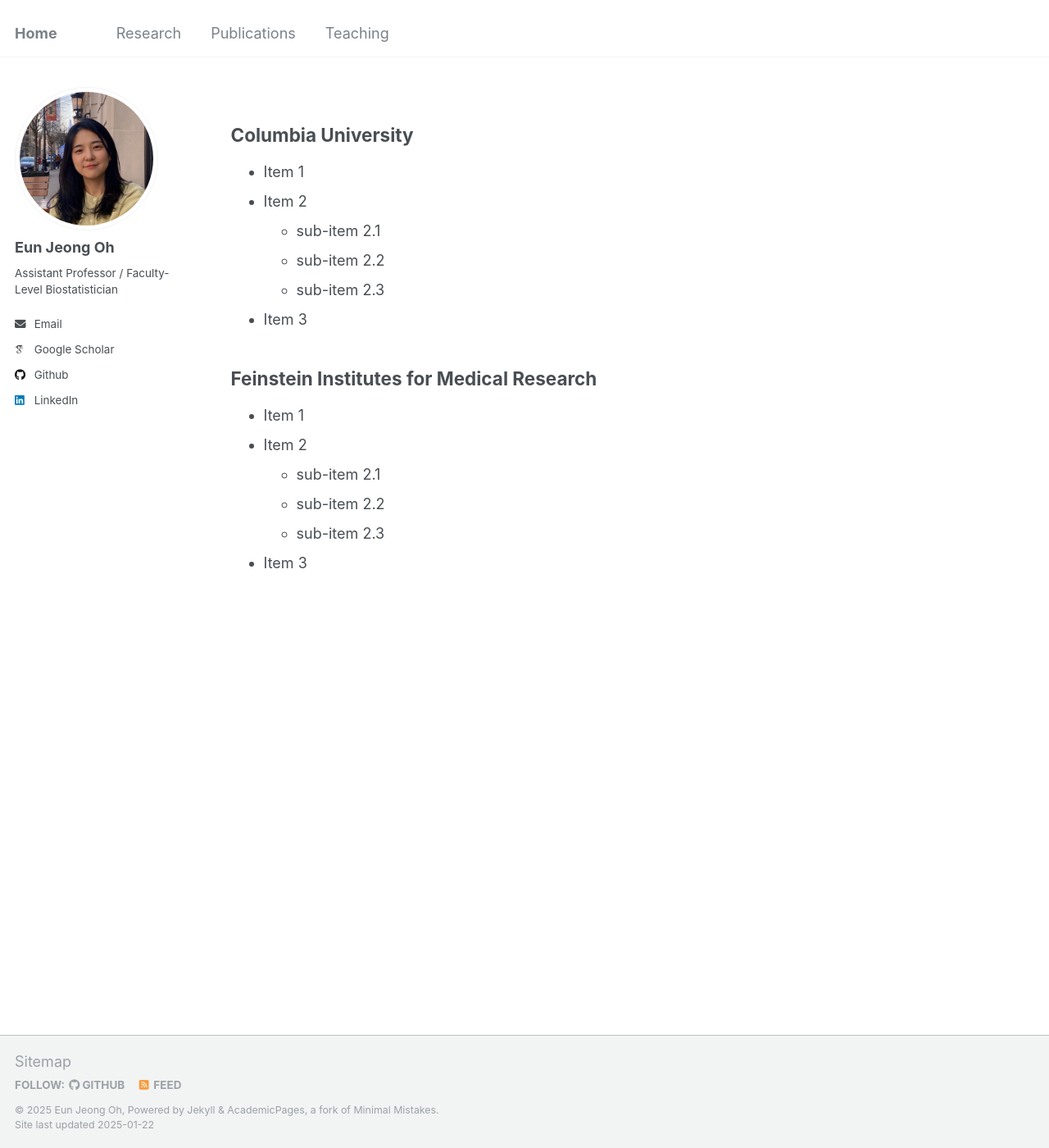
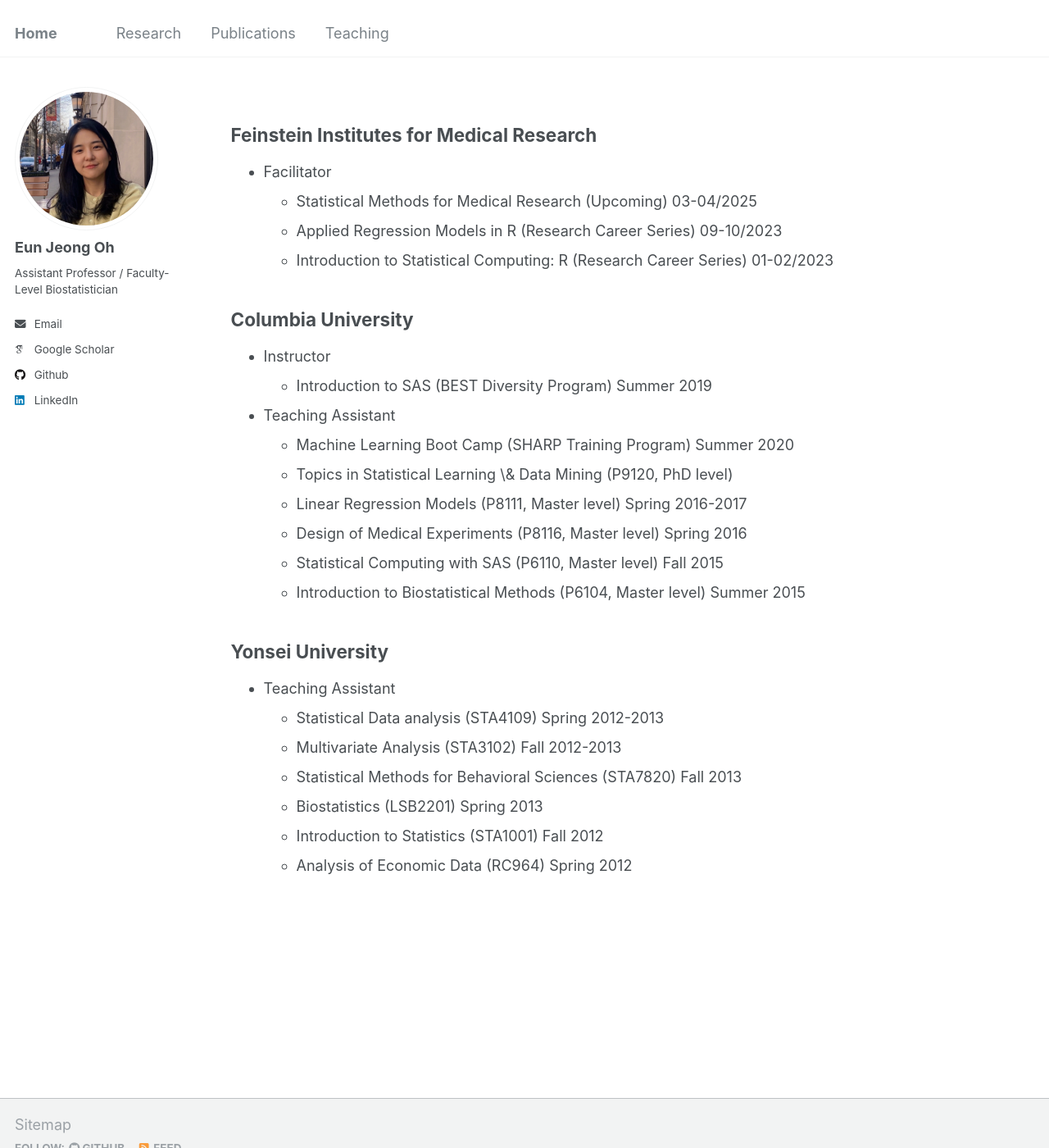
Before and after one commit to oheunj/oheunj.github.io, a Jekyll site: the page built from _pages/eo-teaching.md, in a window 1280 px wide and 1400 px high. Shown: the whole window at 82% size. Built offline with Jekyll 4.4.1, drawn with Linux system fonts in a browser that asks for light colours; some web fonts are replaced.

Commit message:
Update eo-teaching.md

```diff
--- a/_pages/eo-teaching.md
+++ b/_pages/eo-teaching.md
@@ -9,20 +9,32 @@
 
 {% include base_path %}
 
-Columbia University
-------
-* Item 1
-* Item 2
-  * sub-item 2.1
-  * sub-item 2.2
-  * sub-item 2.3
-* Item 3
 
 Feinstein Institutes for Medical Research
 ------
-* Item 1
-* Item 2
-  * sub-item 2.1
-  * sub-item 2.2
-  * sub-item 2.3
-* Item 3
+* Facilitator
+  * Statistical Methods for Medical Research (Upcoming) 03-04/2025
+  * Applied Regression Models in R (Research Career Series) 09-10/2023
+  * Introduction to Statistical Computing: R (Research Career Series) 01-02/2023
+
+Columbia University
+------
+* Instructor
+  * Introduction to SAS (BEST Diversity Program) Summer 2019
+* Teaching Assistant
+  * Machine Learning Boot Camp (SHARP Training Program) Summer 2020
+  * Topics in Statistical Learning \& Data Mining (P9120, PhD level)
+  * Linear Regression Models (P8111, Master level) Spring 2016-2017
+  * Design of Medical Experiments (P8116, Master level) Spring 2016
+  * Statistical Computing with SAS (P6110, Master level) Fall 2015
+  * Introduction to Biostatistical Methods (P6104, Master level) Summer 2015
+
+Yonsei University
+------
+* Teaching Assistant
+  * Statistical Data analysis (STA4109) Spring 2012-2013
+  * Multivariate Analysis (STA3102) Fall 2012-2013
+  * Statistical Methods for Behavioral Sciences (STA7820) Fall 2013
+  * Biostatistics (LSB2201) Spring 2013
+  * Introduction to Statistics (STA1001) Fall 2012
+  * Analysis of Economic Data (RC964) Spring 2012
```
